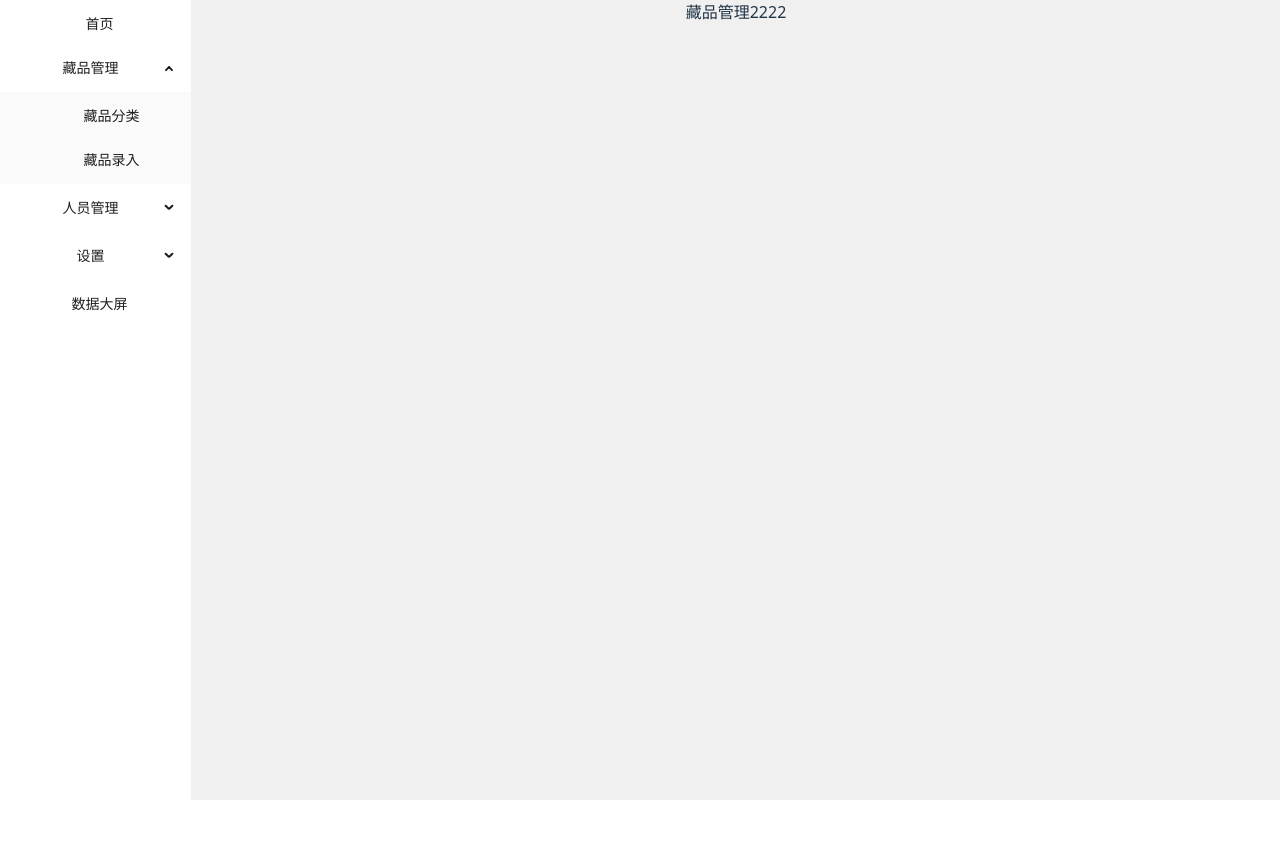
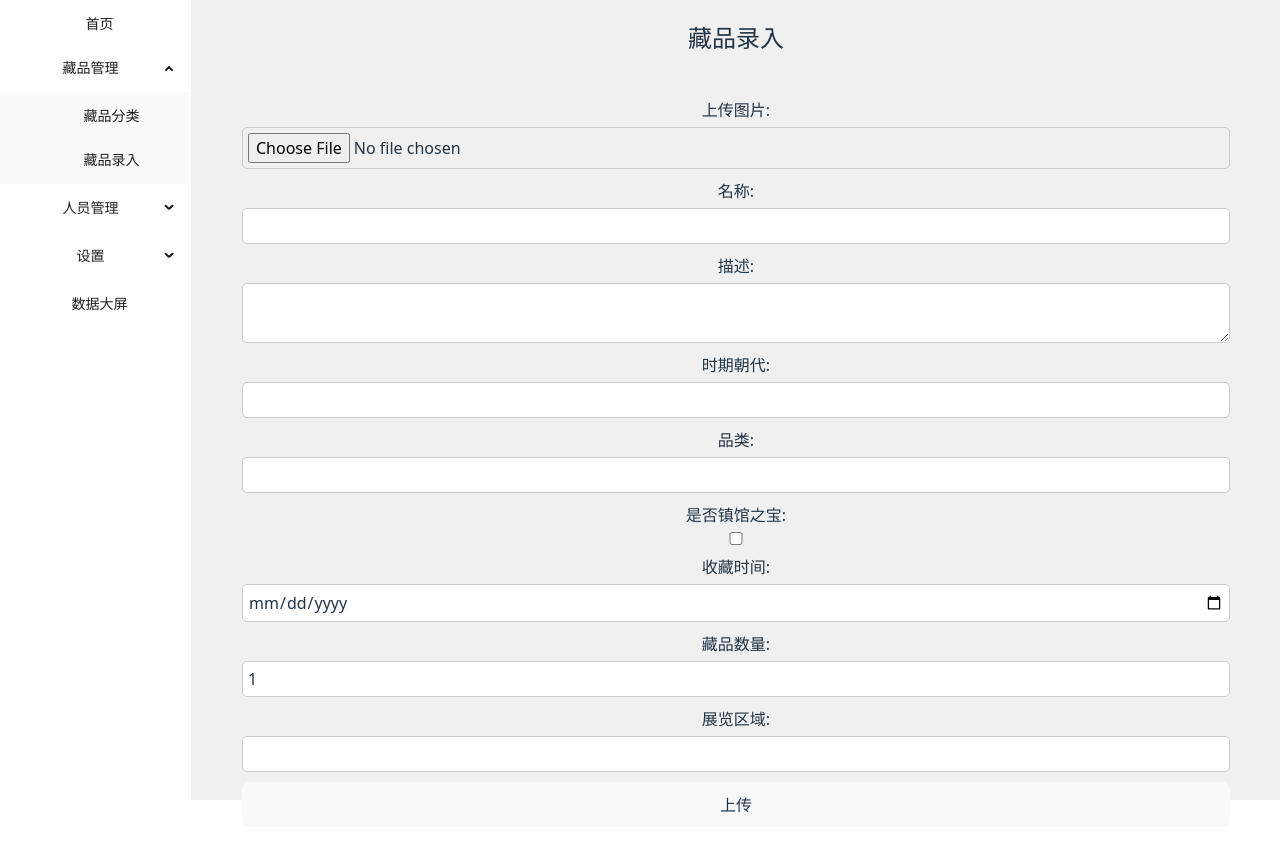
Before and after one commit to yeguouu/MuseumVision, a Vue app: page /collections/sub2 in a window 1280 px wide. Shown: the top 852 px of the page. Before the commit the page ends 800 px from the top, so only its background shows below. Built offline with nearby package versions, Linux system fonts and the light colour scheme; sample sign-in values are in the browser's storage.

Commit message:
【藏品管理】藏品录入

```diff
--- a/src/views/Collections/ColSub2.vue
+++ b/src/views/Collections/ColSub2.vue
@@ -1,7 +1,68 @@
 <script lang='ts' setup>
 import Nav from '../../components/Nav.vue';
+import { ref } from 'vue';
+import { message } from 'ant-design-vue';
 
+interface Artifact {
+    id: number;
+    image: string;
+    title: string;
+    description: string;
+    period: string;
+    category: string;
+    isTreasure: boolean;
+    collectionDate: string;
+    quantity: number; // 新增字段
+    exhibitionArea: string; // 新增字段
+}
 
+const artifacts = ref<Artifact[]>([]);
+const newArtifact = ref<Artifact>({
+    id: artifacts.value.length + 1,
+    image: '',
+    title: '',
+    description: '',
+    period: '',
+    category: '',
+    isTreasure: false,
+    collectionDate: '',
+    quantity: 1, // 新增字段
+    exhibitionArea: '', // 新增字段
+});
+
+const uploadArtifact = () => {
+    if (!newArtifact.value.image || !newArtifact.value.title || !newArtifact.value.description || !newArtifact.value.period || !newArtifact.value.category || !newArtifact.value.collectionDate || !newArtifact.value.quantity || !newArtifact.value.exhibitionArea) {
+        message.error('请填写所有字段');
+        return;
+    }
+    console.log('上传的文物信息:', newArtifact.value); // 打印上传的信息
+    artifacts.value.push({ ...newArtifact.value });
+    newArtifact.value = {
+        id: artifacts.value.length + 1,
+        image: '', // 重置图片字段
+        title: '',
+        description: '',
+        period: '',
+        category: '',
+        isTreasure: false,
+        collectionDate: '',
+        quantity: 1, // 新增字段
+        exhibitionArea: '', // 新增字段
+    };
+    message.success('上传成功，请前往藏品分类页面查看');
+};
+
+const handleFileChange = (event: Event) => {
+    const target = event.target as HTMLInputElement;
+    if (target.files && target.files.length > 0) {
+        const file = target.files[0];
+        const reader = new FileReader();
+        reader.onload = (e) => {
+            newArtifact.value.image = e.target?.result as string;
+        };
+        reader.readAsDataURL(file);
+    }
+};
 </script>
 <template>
     <div class="collections-container">
@@ -9,7 +70,46 @@ import Nav from '../../components/Nav.vue';
         <Nav></Nav>
         <!-- 右侧 内容栏 -->
         <div class="content-container">
-            藏品管理2222
+            <h2>藏品录入</h2>
+            <form @submit.prevent="uploadArtifact">
+                <div>
+                    <label for="image">上传图片:</label>
+                    <input type="file" id="image" @change="handleFileChange" accept="image/*" />
+                </div>
+                <div>
+                    <label for="title">名称:</label>
+                    <input type="text" id="title" v-model="newArtifact.title" required />
+                </div>
+                <div>
+                    <label for="description">描述:</label>
+                    <textarea id="description" v-model="newArtifact.description" required></textarea>
+                </div>
+                <div>
+                    <label for="period">时期朝代:</label>
+                    <input type="text" id="period" v-model="newArtifact.period" required />
+                </div>
+                <div>
+                    <label for="category">品类:</label>
+                    <input type="text" id="category" v-model="newArtifact.category" required />
+                </div>
+                <div>
+                    <label for="isTreasure">是否镇馆之宝:</label>
+                    <input type="checkbox" id="isTreasure" v-model="newArtifact.isTreasure" />
+                </div>
+                <div>
+                    <label for="collectionDate">收藏时间:</label>
+                    <input type="date" id="collectionDate" v-model="newArtifact.collectionDate" required />
+                </div>
+                <div>
+                    <label for="quantity">藏品数量:</label>
+                    <input type="number" id="quantity" v-model="newArtifact.quantity" required min="1" /> <!-- 新增字段 -->
+                </div>
+                <div>
+                    <label for="exhibitionArea">展览区域:</label>
+                    <input type="text" id="exhibitionArea" v-model="newArtifact.exhibitionArea" required /> <!-- 新增字段 -->
+                </div>
+                <button type="submit">上传</button>
+            </form>
         </div>
     </div>
 </template>
@@ -24,6 +124,41 @@ import Nav from '../../components/Nav.vue';
     width: 85%;
     height: 100%;
     background-color: #f0f0f0;
+    padding: 20px;
 }
 
+form {
+    padding: 30px;
+    display: flex;
+    flex-direction: column;
+    gap: 10px;
+
+    div {
+        display: flex;
+        flex-direction: column;
+
+        label {
+            margin-bottom: 5px;
+        }
+
+        input, textarea {
+            padding: 5px;
+            border: 1px solid #ccc;
+            border-radius: 5px;
+        }
+
+        button {
+            padding: 10px;
+            background-color: #1890ff;
+            color: white;
+            border: none;
+            border-radius: 5px;
+            cursor: pointer;
+
+            &:hover {
+                background-color: #40a9ff;
+            }
+        }
+    }
+}
 </style>
```
